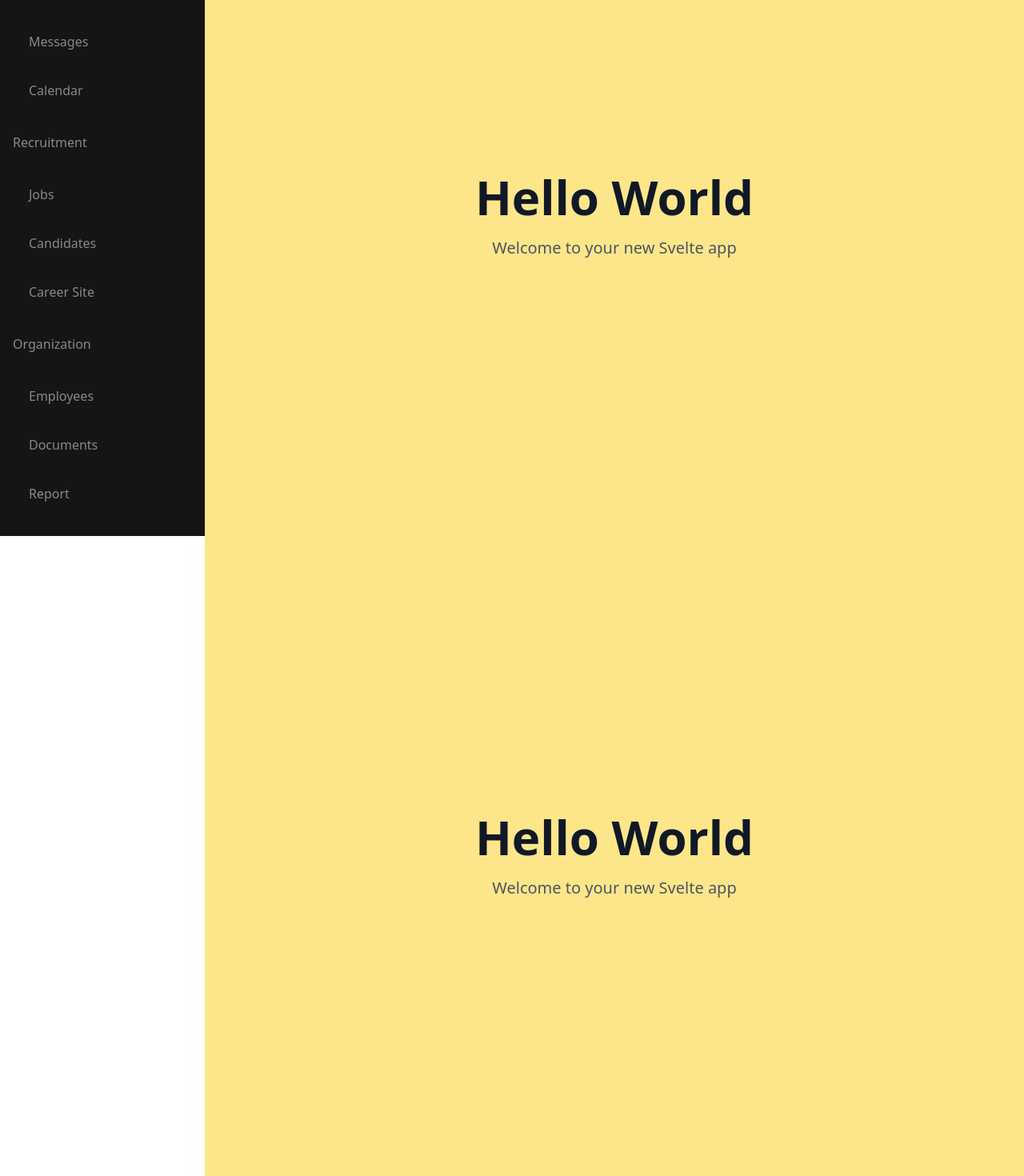
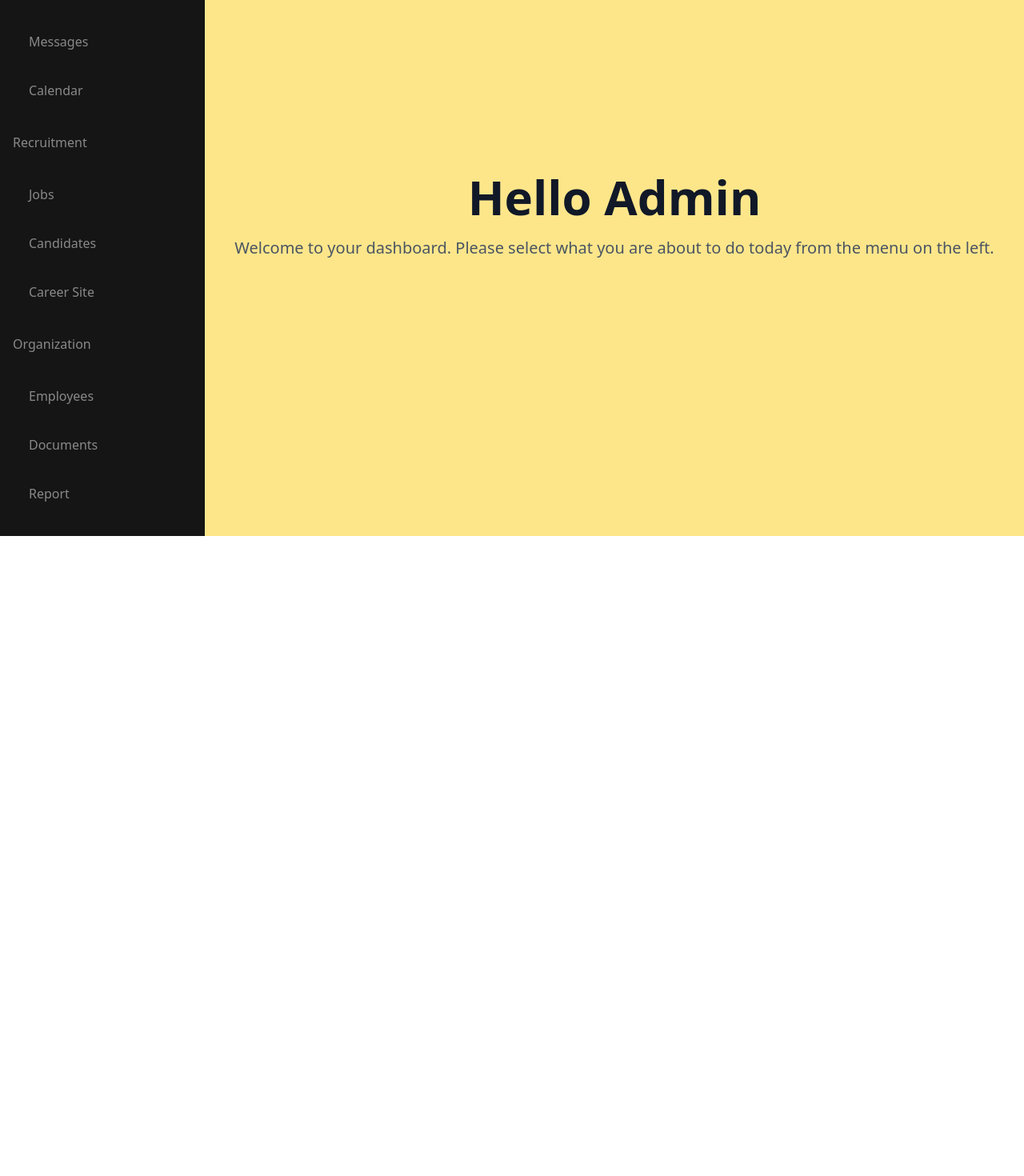
Before and after one commit to Malekzie/cpnt262-a5, a SvelteKit app: page / in a window 1280 px wide. Shown: the part 130-1600 px from the top of the page at 80% size. After the commit the page ends 800 px from the top, so only its background shows below. Built offline with nearby package versions, Linux system fonts and the light colour scheme.

Commit message:
Added placeholder content

```diff
--- a/src/routes/+page.svelte
+++ b/src/routes/+page.svelte
@@ -1,17 +1,12 @@
 <script>
+  let User = "Admin";
+  let welcome = "Welcome to your dashboard. Please select what you are about to do today from the menu on the left.";
 </script>
 
-<section class="max-h-screen bg-amber-200">
+<section class="max-h-screen cursor-default bg-amber-200">
   <div class="flex flex-col items-center justify-center h-screen">
-    <h1 class="text-6xl font-bold text-gray-900">Hello World</h1>
-    <p class="mt-5 text-xl text-gray-600">Welcome to your new Svelte app</p>
-  </div>
-</section>
-
-<section class="max-h-screen bg-amber-200">
-  <div class="flex flex-col items-center justify-center h-screen">
-    <h1 class="text-6xl font-bold text-gray-900">Hello World</h1>
-    <p class="mt-5 text-xl text-gray-600">Welcome to your new Svelte app</p>
+    <h1 class="text-6xl font-bold text-gray-900">Hello {User}</h1>
+    <p class="mt-5 text-xl text-gray-600">{welcome}</p>
   </div>
 </section>
 
```
